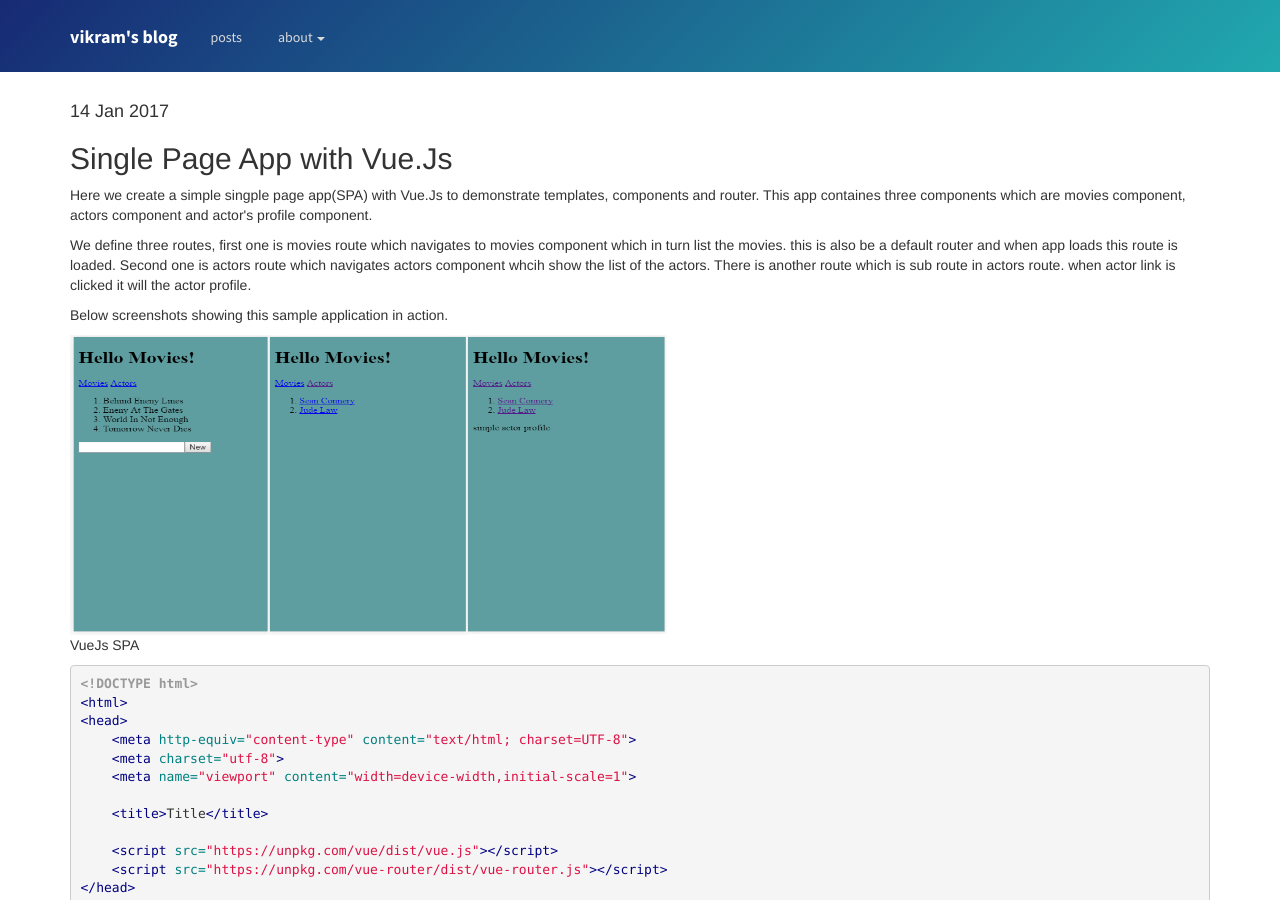
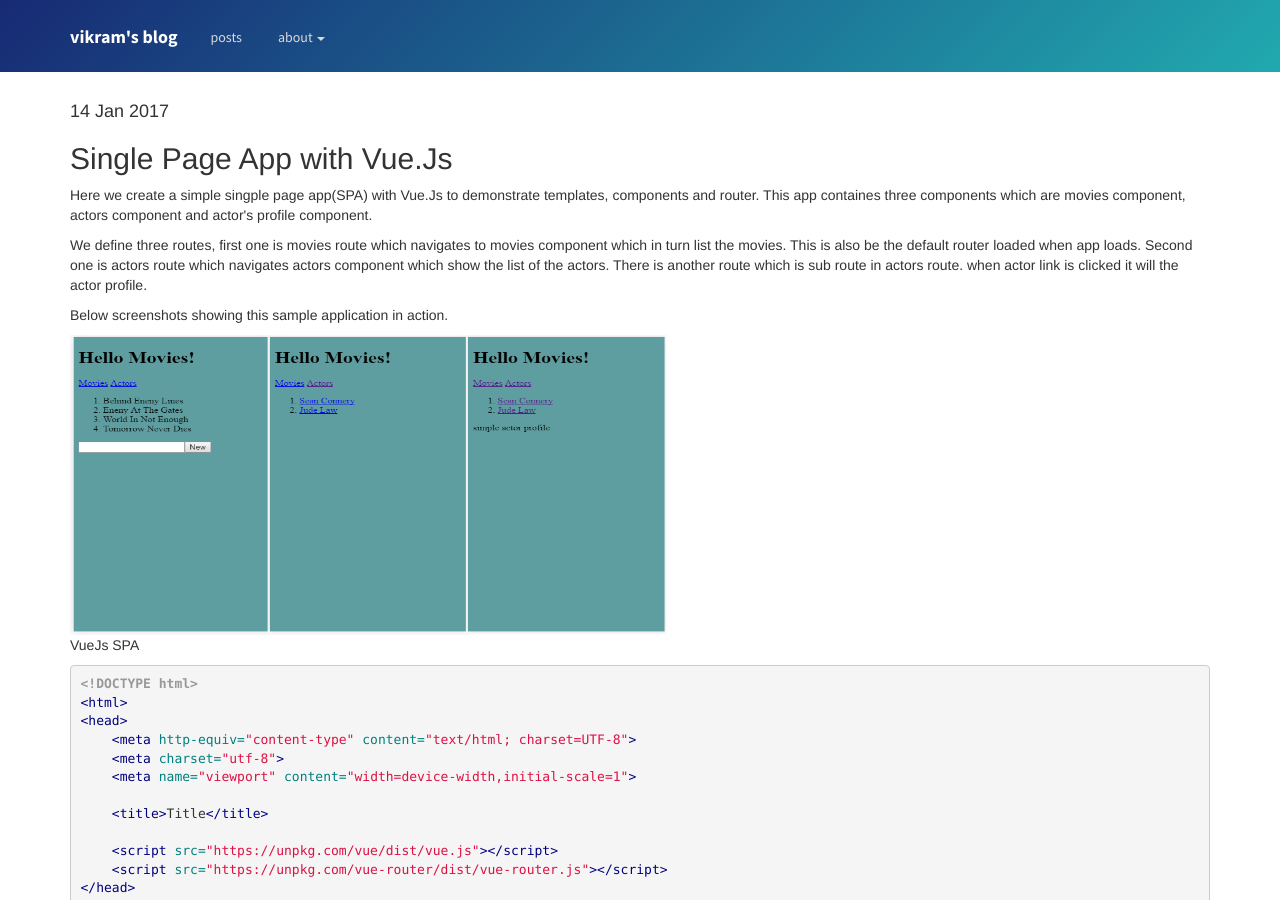
Before and after one commit to srirangamv/srirangamv.github.io, a Jekyll site: the page built from _posts/2017-01-14-spa_app_vuejs.md, in a window 1280 px wide and 900 px high. Built offline with Jekyll 4.4.1, drawn with Linux system fonts in a browser that asks for light colours; nearby versions of some CDN libraries.

Commit message:
spell corrected.

```diff
--- a/_posts/2017-01-14-spa_app_vuejs.md
+++ b/_posts/2017-01-14-spa_app_vuejs.md
@@ -8,7 +8,7 @@
 
 <p>Here we create a simple singple page app(SPA) with Vue.Js to demonstrate templates, components and router. This app containes three components which are movies component, actors component and actor's profile component.</p>
 
-<p>We define three routes, first one is movies route which navigates to movies component which in turn list the movies. this is also be a default router and when app loads this route is loaded. Second one is actors route which navigates actors component whcih show the list of the actors. There is another route which is sub route in actors route. when actor link is clicked it will the actor profile.</p>
+<p>We define three routes, first one is movies route which navigates to movies component which in turn list the movies. This is also be the default router loaded when app loads. Second one is actors route which navigates actors component which show the list of the actors. There is another route which is sub route in actors route. when actor link is clicked it will the actor profile.</p>
 
 <p>Below screenshots showing this sample application in action.</p>
 
```
